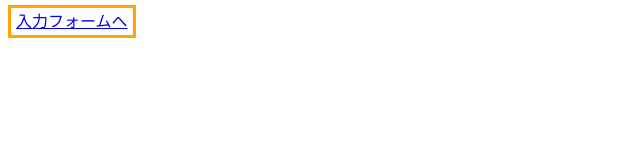
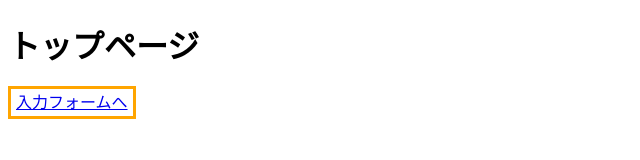
Before and after one commit to mstm8/conflict-test, a plain HTML site: page index.html in a window 1280 px wide. Shown: the whole page, without its empty margins (0-640 px from the left). Drawn offline with Linux system fonts and the light colour scheme.

Commit message:
index.html,form.htmlに追記と変更
index.htmlのタイトルタグの内容をトップページに変更、h1タグの追加、h1タグの内容にトップページと追記しました。
form.htmlのタイトルタグの内容をフォームに変更、formタグと送信ボタンの追加をしました。

```diff
--- a/index.html
+++ b/index.html
@@ -9,9 +9,10 @@
             padding: 5px;
         }
     </style>
-    <title>Document</title>
+    <title>トップページ</title>
 </head>
 <body>
+    <h1>トップページ</h1>
     <a href="form.html" style="border: solid orange 3px;">入力フォームへ</a>
 </body>
 </html>
```
Also changed, not shown: form.html (+4 -2 lines).
